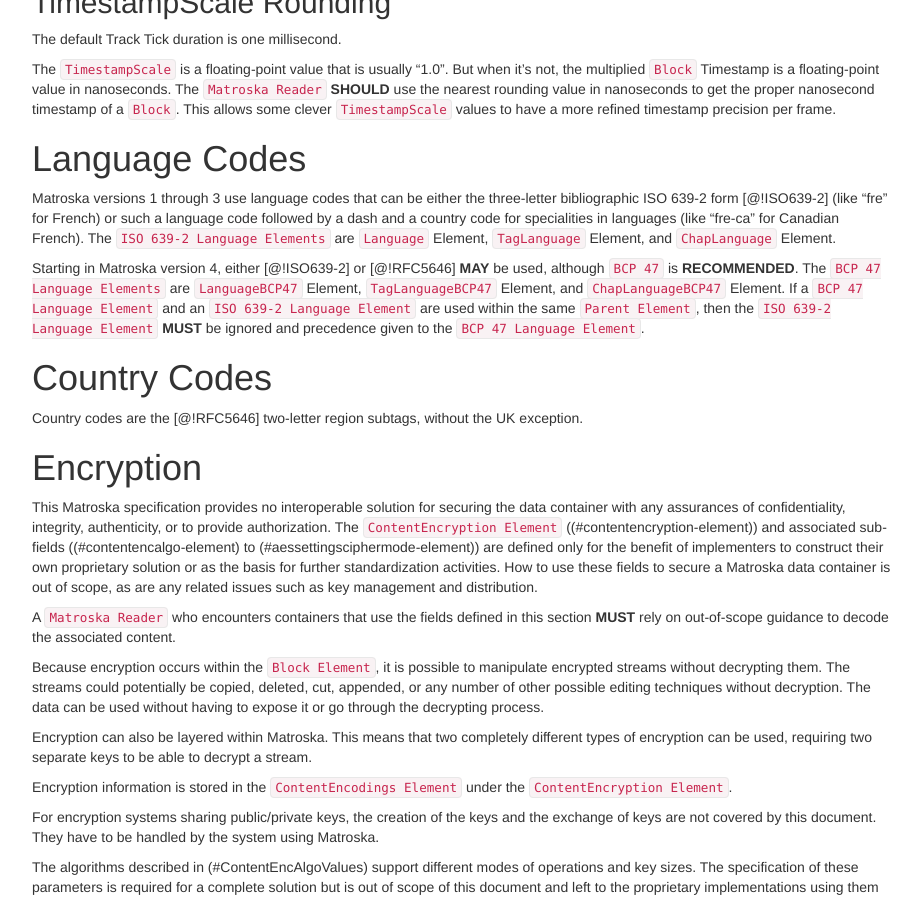
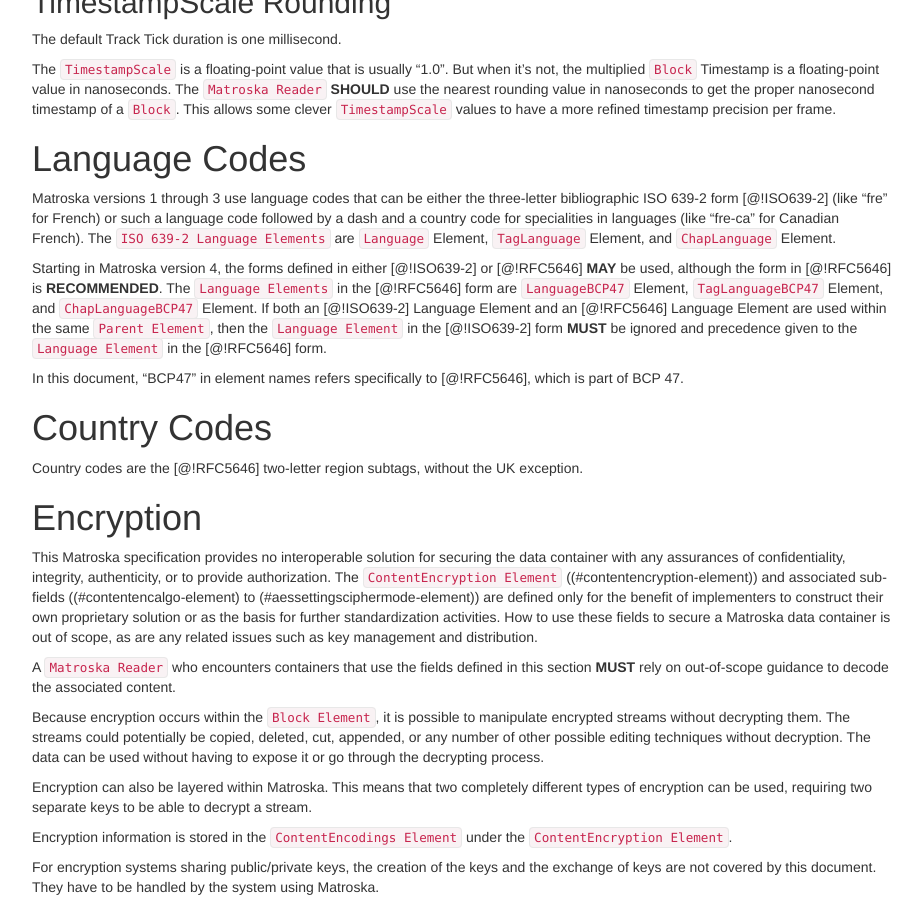
Before and after one commit to ietf-wg-cellar/matroska-specification, a Jekyll site: the page built from notes.md, in a window 1280 px wide and 900 px high, scrolled down 10956 px. Shown: the whole window, without its empty margins (273-1195 px from the left). Built offline with Jekyll 4.4.1, drawn with Linux system fonts in a browser that asks for light colours; our own code applies the rules of GitHub Pages for plain Markdown files.

Commit message:
[editorial] reword language code section to move BCP47 out

```diff
--- a/notes.md
+++ b/notes.md
@@ -696,10 +696,13 @@
 or such a language code followed by a dash and a country code for specialities in languages (like "fre-ca" for Canadian French).
 The `ISO 639-2 Language Elements` are `Language` Element, `TagLanguage` Element, and `ChapLanguage` Element.
 
-Starting in Matroska version 4, either [@!ISO639-2] or [@!RFC5646] **MAY** be used,
-although `BCP 47` is **RECOMMENDED**. The `BCP 47 Language Elements` are `LanguageBCP47` Element,
-`TagLanguageBCP47` Element, and `ChapLanguageBCP47` Element. If a `BCP 47 Language Element` and an `ISO 639-2 Language Element`
-are used within the same `Parent Element`, then the `ISO 639-2 Language Element` **MUST** be ignored and precedence given to the `BCP 47 Language Element`.
+Starting in Matroska version 4, the forms defined in either [@!ISO639-2] or [@!RFC5646] **MAY** be used,
+although the form in [@!RFC5646] is **RECOMMENDED**. The `Language Elements` in the [@!RFC5646] form are `LanguageBCP47` Element,
+`TagLanguageBCP47` Element, and `ChapLanguageBCP47` Element. If both an [@!ISO639-2] Language Element and an [@!RFC5646] Language Element
+are used within the same `Parent Element`, then the `Language Element` in the [@!ISO639-2] form **MUST** be ignored and precedence given to the `Language Element` in the [@!RFC5646] form.
+
+In this document, "BCP47" in element names refers specifically to
+[@!RFC5646], which is part of BCP 47.
 
 # Country Codes
 
```
